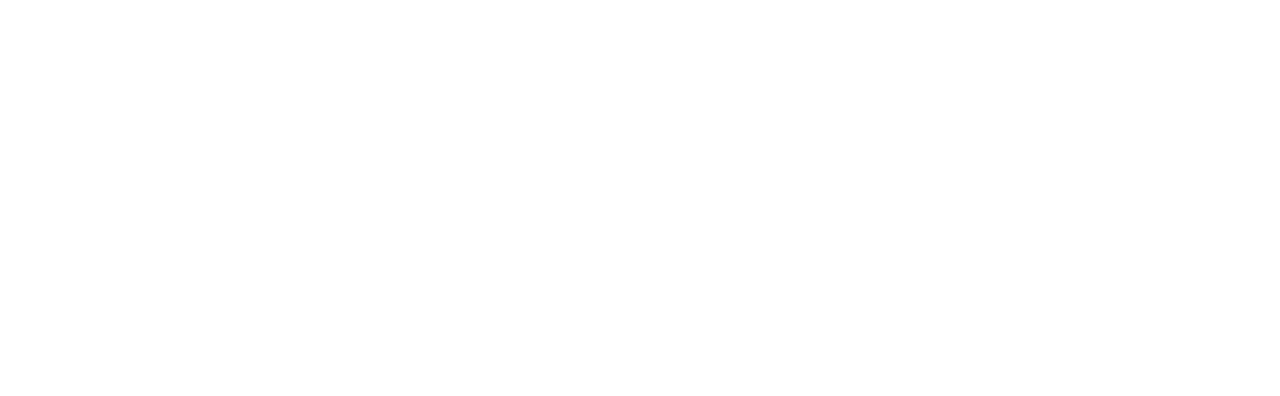
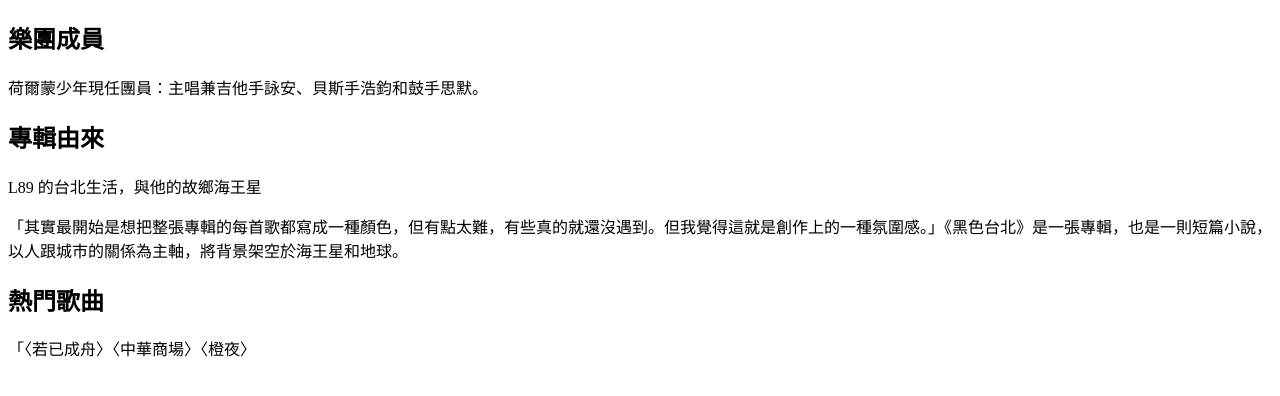
Before and after one commit to Xfinfin/WEEEEEEEE, a plain HTML site: page index.htm in a window 1280 px wide. Drawn offline with Linux system fonts and the light colour scheme.

Commit message:
Update index.htm

```diff
--- a/index.htm
+++ b/index.htm
@@ -2,9 +2,15 @@
 <html>
   <head>
     <meta charset="UTF-8">
-    <title>戴士博的自介</title>
+    <title>荷爾蒙少年介紹</title>
     </head>
     <body>
-
+      <h2>樂團成員</h2>
+      <p>荷爾蒙少年現任團員：主唱兼吉他手詠安、貝斯手浩鈞和鼓手思默。</p>
+       <h2>專輯由來</h2>
+      L89 的台北生活，與他的故鄉海王星
+     <p>「其實最開始是想把整張專輯的每首歌都寫成一種顏色，但有點太難，有些真的就還沒遇到。但我覺得這就是創作上的一種氛圍感。」《黑色台北》是一張專輯，也是一則短篇小說，以人跟城市的關係為主軸，將背景架空於海王星和地球。</p>
+       <h2>熱門歌曲</h2>
+           <p>「〈若已成舟〉〈中華商場〉〈橙夜〉</p>
       </body>
 </html>
```
